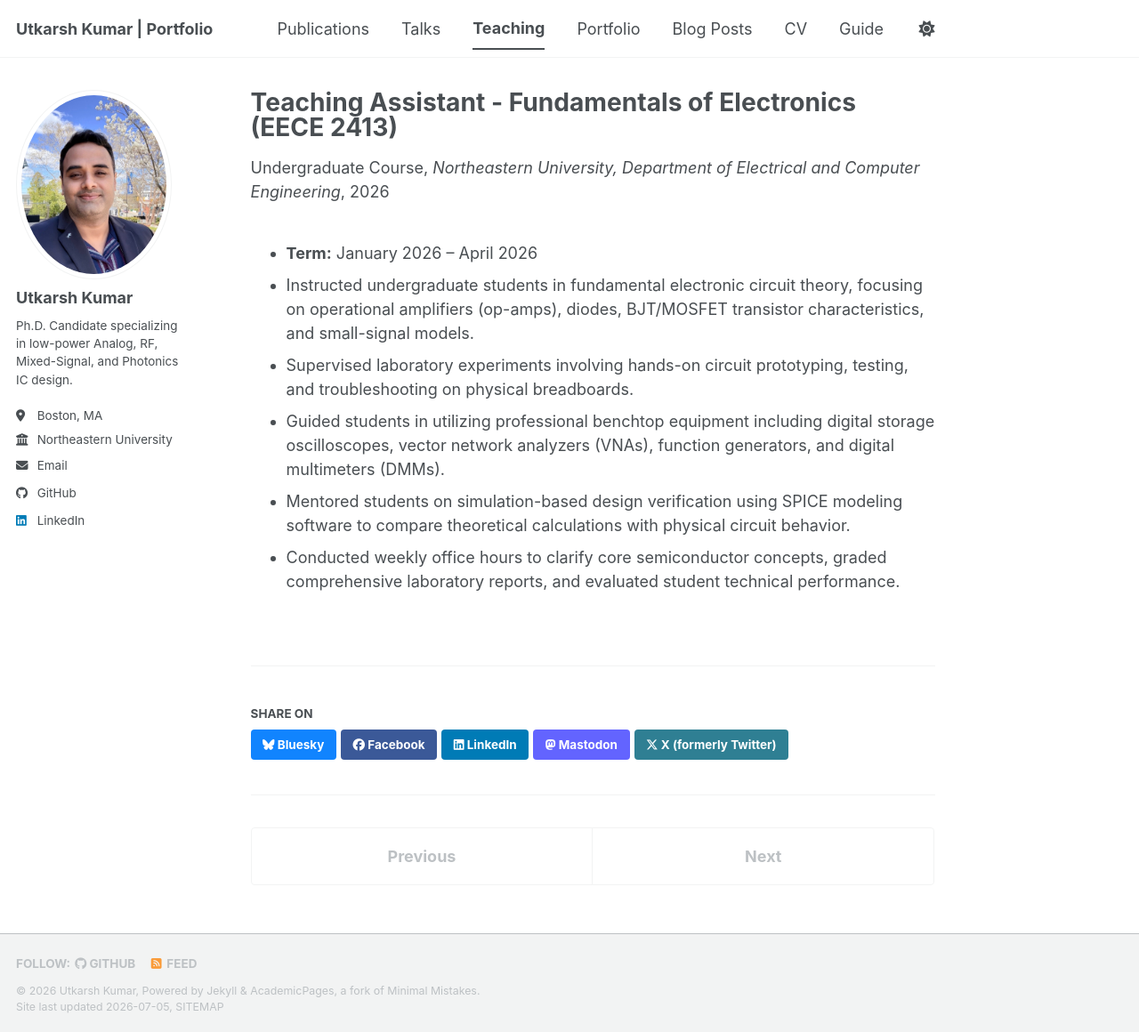
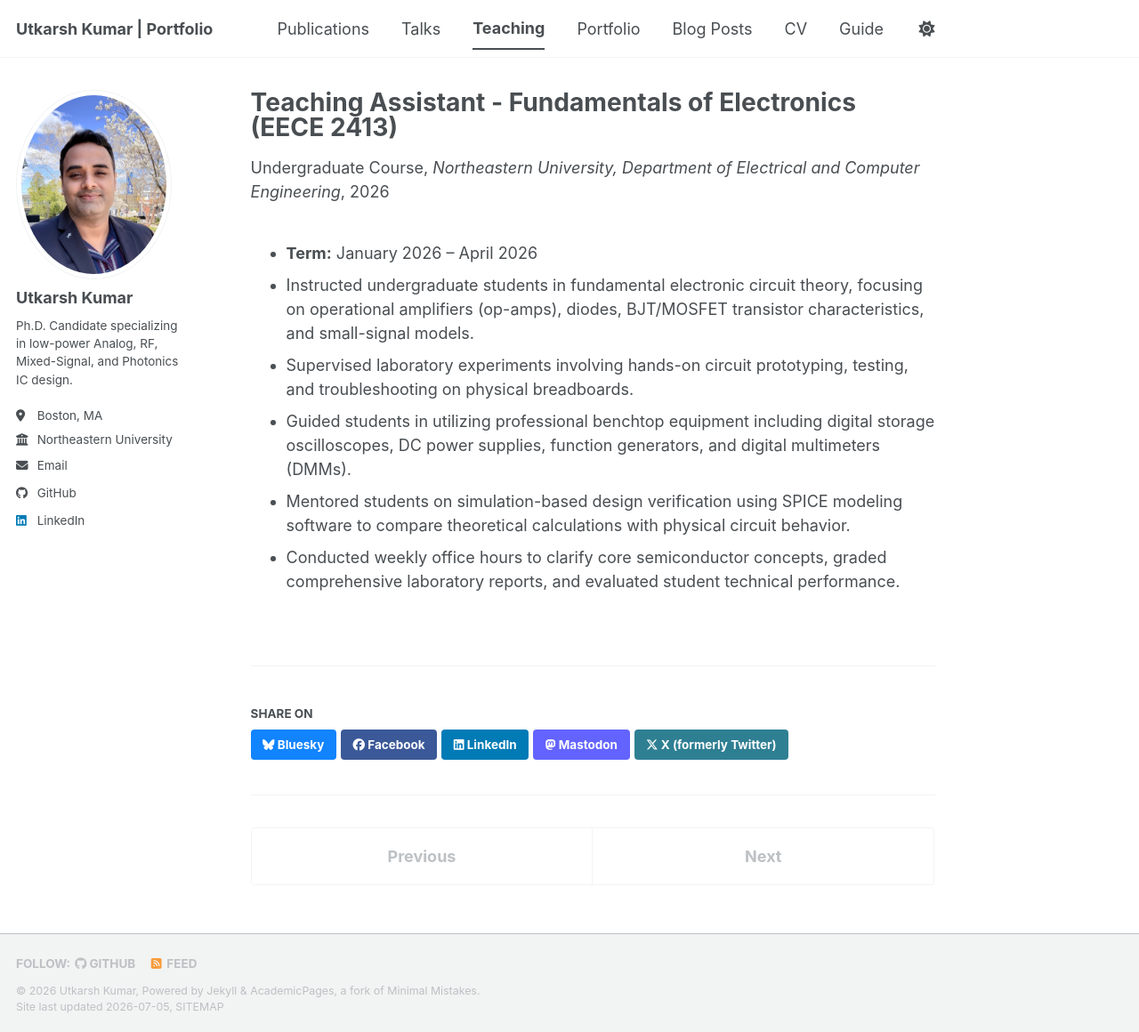
Before and after one commit to Ut1991/Ut1991.github.io, a Jekyll site: the page built from _teaching/2026-01-01-ta-fundamentals.md, in a window 1280 px wide and 1160 px high. Shown: the whole window at 89% size. Built offline with Jekyll 4.4.1, drawn with Linux system fonts in a browser that asks for light colours; a style sheet for code colours, icons or effects is not loaded.

Commit message:
Update 2026-01-01-ta-fundamentals.md

```diff
--- a/_teaching/2026-01-01-ta-fundamentals.md
+++ b/_teaching/2026-01-01-ta-fundamentals.md
@@ -11,6 +11,6 @@ location: "Boston, MA"
 * **Term:** January 2026 – April 2026
 * Instructed undergraduate students in fundamental electronic circuit theory, focusing on operational amplifiers (op-amps), diodes, BJT/MOSFET transistor characteristics, and small-signal models.
 * Supervised laboratory experiments involving hands-on circuit prototyping, testing, and troubleshooting on physical breadboards.
-* Guided students in utilizing professional benchtop equipment including digital storage oscilloscopes, vector network analyzers (VNAs), function generators, and digital multimeters (DMMs).
+* Guided students in utilizing professional benchtop equipment including digital storage oscilloscopes, DC power supplies, function generators, and digital multimeters (DMMs).
 * Mentored students on simulation-based design verification using SPICE modeling software to compare theoretical calculations with physical circuit behavior.
 * Conducted weekly office hours to clarify core semiconductor concepts, graded comprehensive laboratory reports, and evaluated student technical performance.
```
